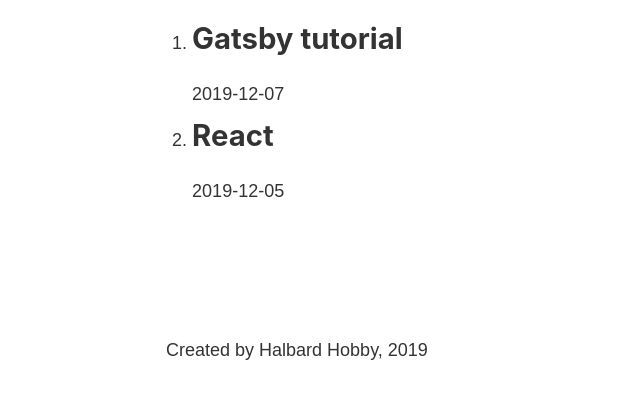
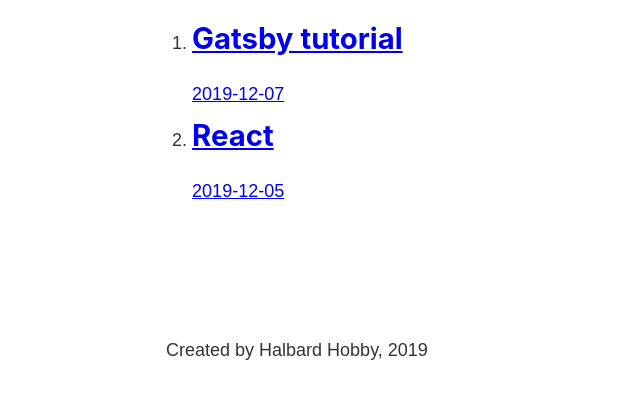
Before and after one commit to HalbardHobby/static_webs, a Gatsby site in the folder gatsby-site/: page /blog in a window 1280 px wide. Shown: the part 393-792 px from the top of the page, without its empty margins (117-757 px from the left). Built offline with nearby package versions, Linux system fonts and the light colour scheme; Gatsby itself is replaced by a stand-in of ours.

Commit message:
dynamic links

```diff
--- a/gatsby-site/src/pages/blog.js
+++ b/gatsby-site/src/pages/blog.js
@@ -1,5 +1,5 @@
 import React from 'react'
-import { graphql, useStaticQuery } from 'gatsby'
+import { graphql, useStaticQuery, Link } from 'gatsby'
 
 import Layout from '../components/layout'
 
@@ -13,6 +13,9 @@ const BlogPage = () => {
               title
               date
             }
+            fields {
+              slug
+            }
           }
         }
       }
@@ -22,8 +25,10 @@ const BlogPage = () => {
   const listItems = data.allMarkdownRemark.edges
   const renderItems = listItems.map(item =>
     <li key={item.node.frontmatter.title}>
-      <h2>{item.node.frontmatter.title}</h2>
-      <p>{item.node.frontmatter.date}</p>
+      <Link to={`blog/${item.node.fields.slug}`}>
+        <h2>{item.node.frontmatter.title}</h2>
+        <p>{item.node.frontmatter.date}</p>
+      </Link>
     </li>
   );
 
```
